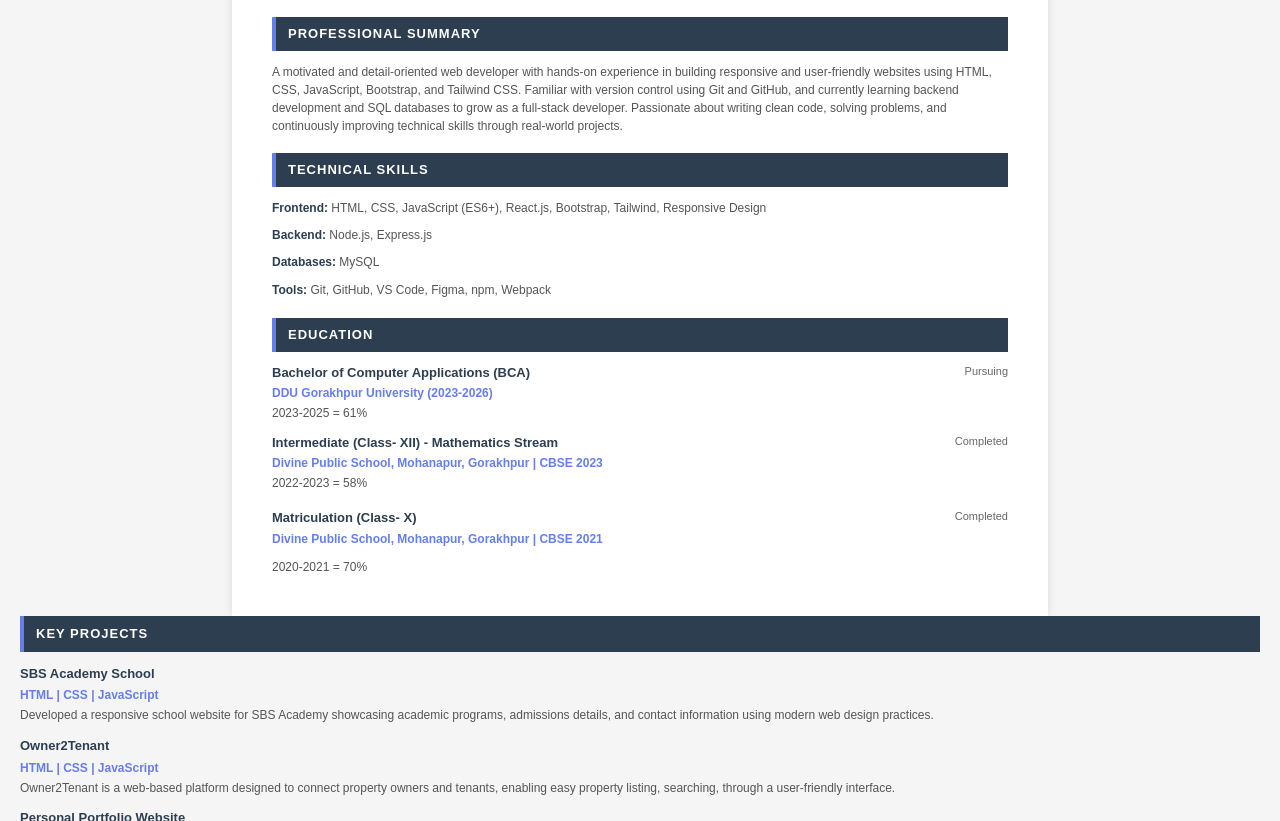
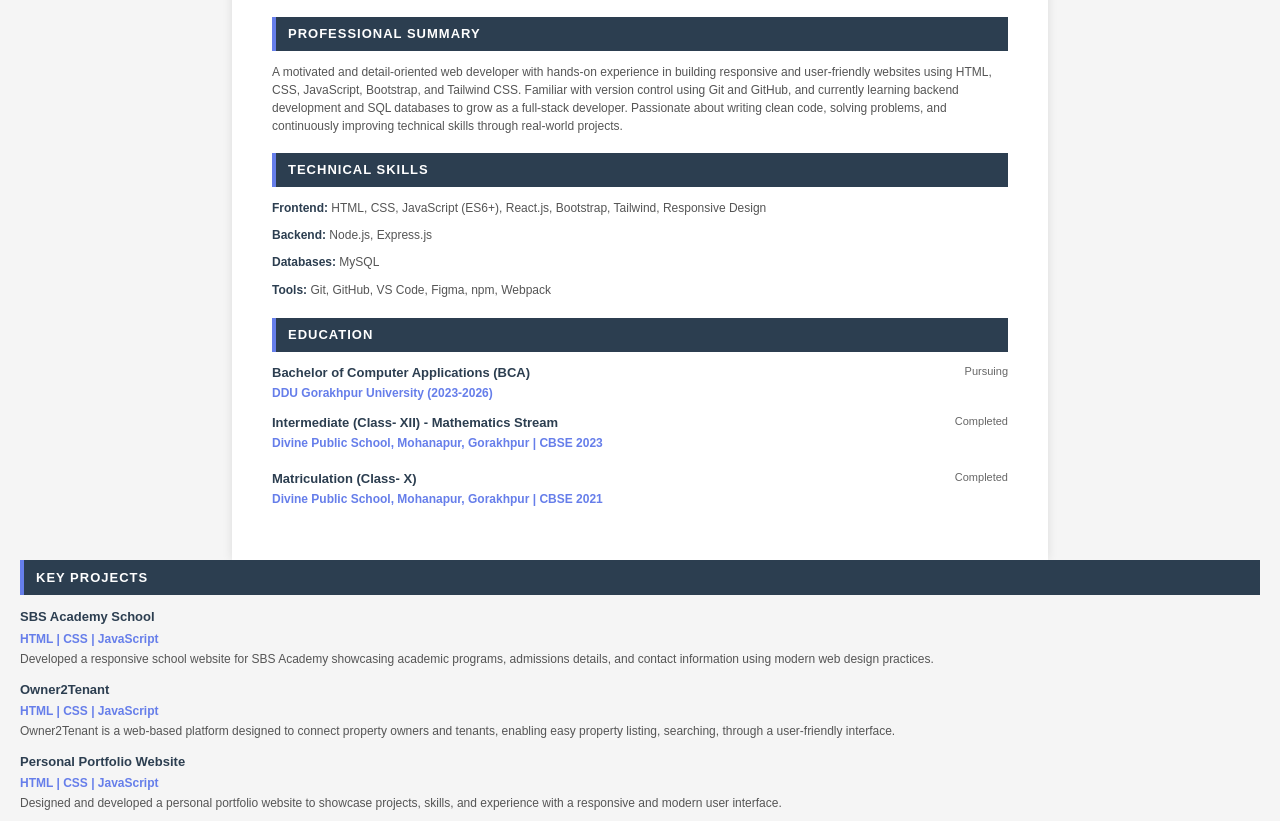
Before and after one commit to AnujkrSingh0426/Anuj-Kumar-Singh, a plain HTML site: page cv.html in a window 1280 px wide. Shown: the part 228-1049 px from the top of the page. Drawn offline with Linux system fonts and the light colour scheme.

Commit message:
docs: Remove percentage scores from education entries.

```diff
--- a/cv.html
+++ b/cv.html
@@ -304,9 +304,7 @@
                     <div class="entry-date">Pursuing</div>
                 </div>
                 <div class="entry-subtitle">DDU Gorakhpur University (2023-2026)</div>
-                <p class="entry-description">
-                    2023-2025 = 61%
-                </p>
+
             </div>
 
             <div class="entry">
@@ -315,9 +313,7 @@
                     <div class="entry-date">Completed</div>
                 </div>
                 <div class="entry-subtitle">Divine Public School, Mohanapur, Gorakhpur | CBSE 2023</div>
-                <p class="entry-description">
-                    2022-2023 = 58%
-                </p>
+
             </div>
         </div>
 
@@ -328,9 +324,7 @@
             </div>
             <div class="entry-subtitle">Divine Public School, Mohanapur, Gorakhpur | CBSE 2021</div>
         </div>
-        <div class="entry-description">
-            2020-2021 = 70%
-        </div>
+
     </div>
     </div>
 
```
